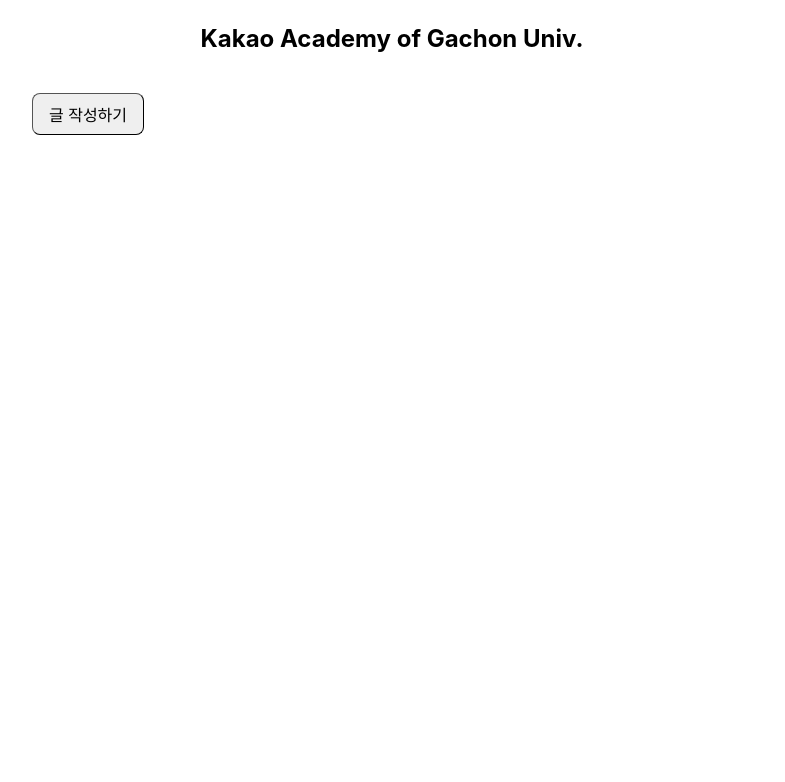
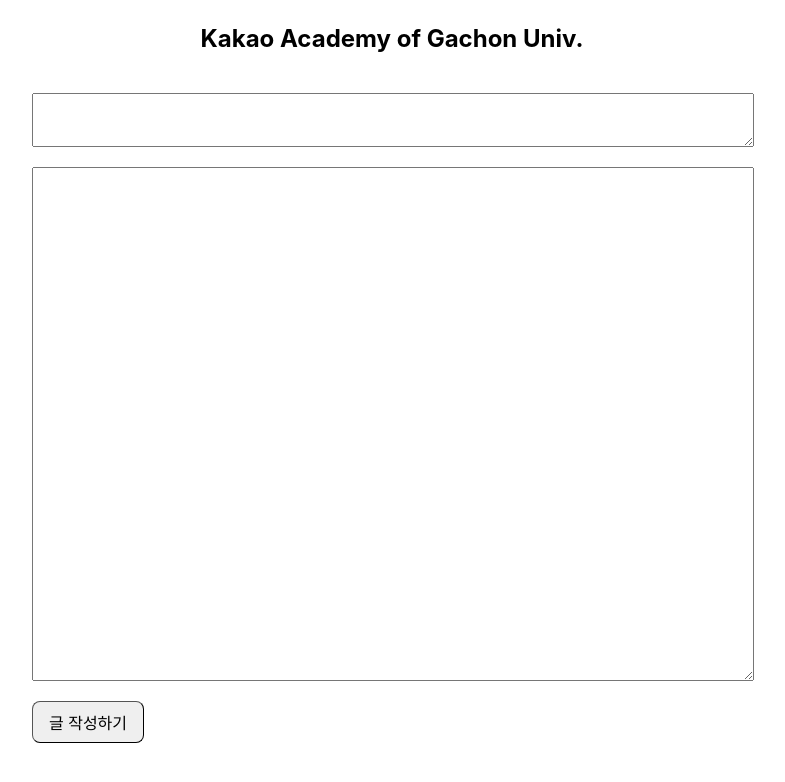
Before and after one commit to ssoyeong/React-Basic, a React (Create React App) app in the folder mini-blog/: page /post-write in a window 1280 px wide. Shown: the top 782 px of the page, without its empty margins (248-1033 px from the left). Built offline with nearby package versions, Linux system fonts and the light colour scheme.

Commit message:
Feat: TextInput 생성

```diff
--- a/mini-blog/src/component/page/PostWritePage.jsx
+++ b/mini-blog/src/component/page/PostWritePage.jsx
@@ -1,6 +1,7 @@
 import React, {useState} from "react";
 import { useNavigate } from "react-router-dom";
 import styled from "styled-components";
+import TextInput from "../ui/TextInput";
 import Button from "../ui/Button";
 
 const Wrapper = styled.div`
@@ -32,6 +33,21 @@
     return (
         <Wrapper>
             <Container>
+                <TextInput
+                    height={20}
+                    value={title}
+                    onChange={(event) => {
+                        setTitle(event.target.value);
+                    }}
+                />
+
+                <TextInput
+                    height={480}
+                    value={content}
+                    onChange={(event) => {
+                        setTitle(event.target.value);
+                    }}
+                />
 
                 <Button
                     title="글 작성하기"
--- /dev/null
+++ b/mini-blog/src/component/ui/TextInput.jsx
@@ -0,0 +1,22 @@
+import React from "react";
+import styled from "styled-components";
+
+const StyledTextarea = styled.textarea`
+    width: calc(100% - 32px);
+    ${(props) =>
+        props.height &&
+    `
+    height: ${props.height}px;
+    `}
+    padding: 16px;
+    font-size: 16px;
+    line-height: 20px;
+`;
+
+function TextInput(props) {
+    const {height, value, onChange} = props;
+
+    return <StyledTextarea height={height} value={value} onChange={onChange} />;
+}
+
+export default TextInput;
```
